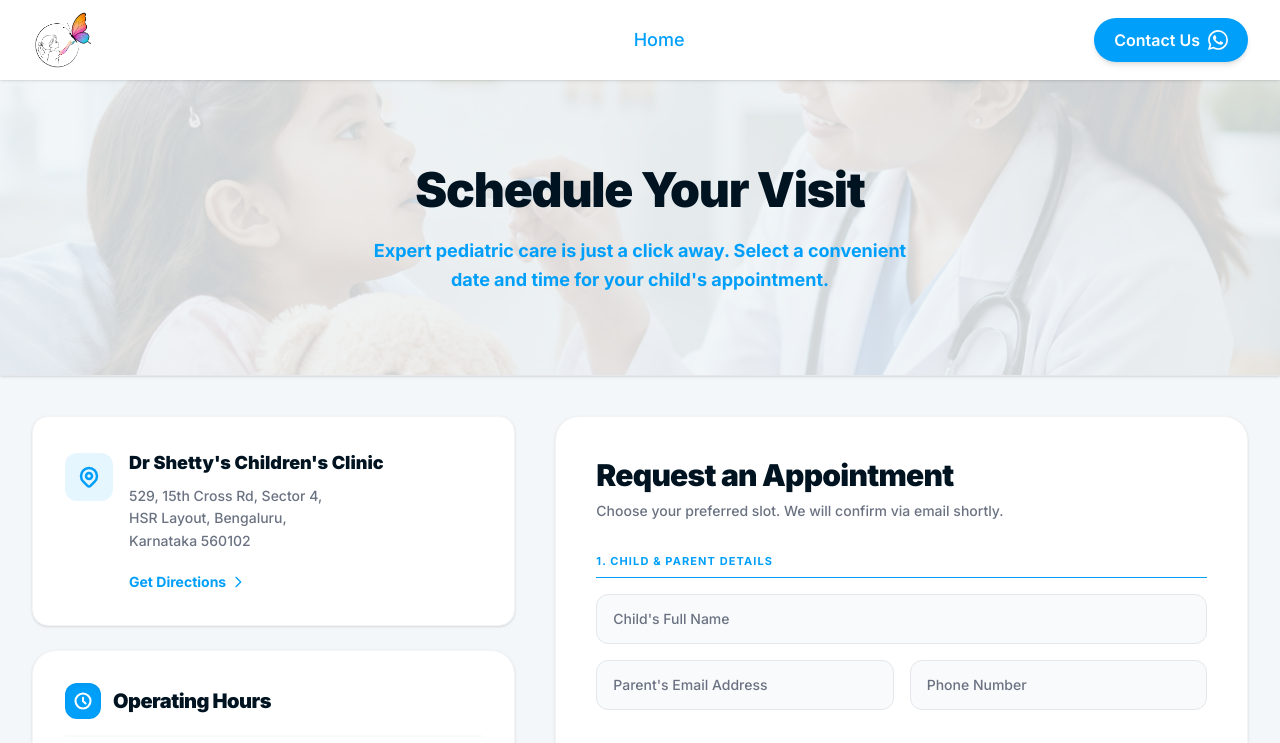
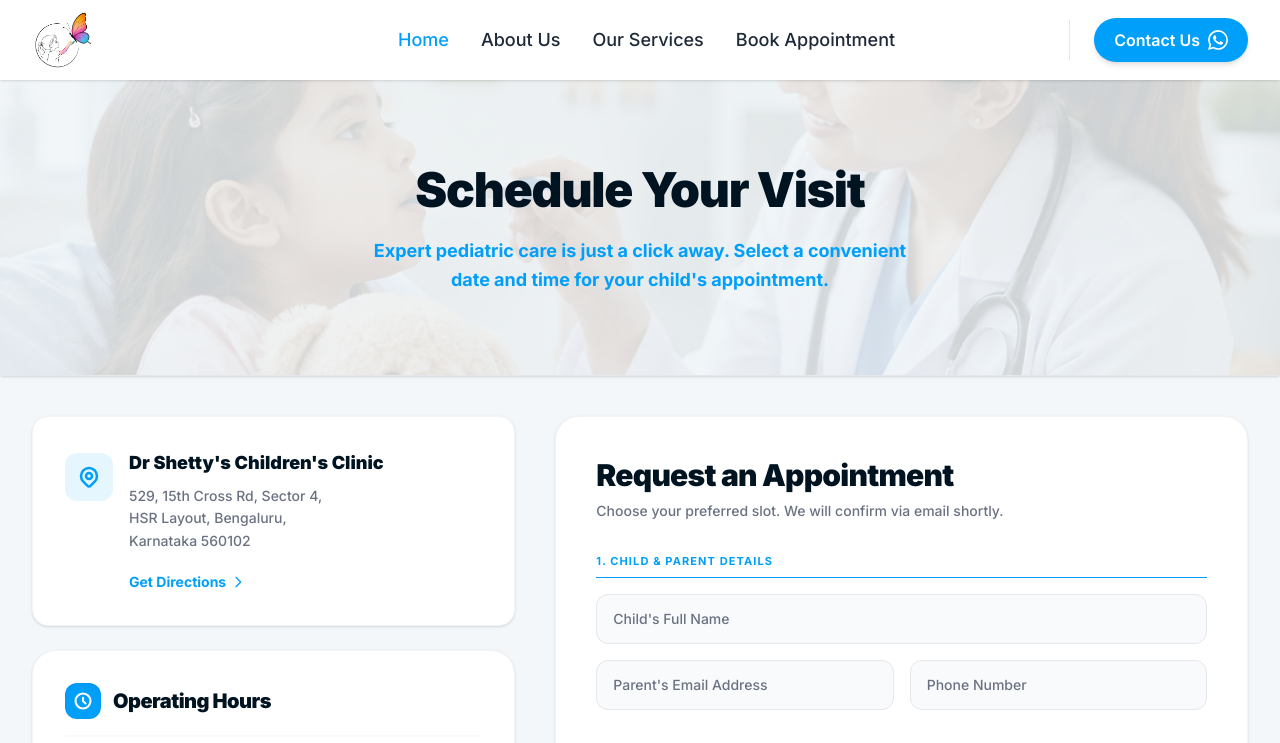
Before and after one commit to Skillmate2026/dr-shettys-clinic, a Next.js app: page / in a window 1280 px wide. Shown: the top 743 px of the page. Built offline with nearby package versions, Linux system fonts and the light colour scheme.

Commit message:
Added Menu Items

```diff
--- a/components/Navbar.tsx
+++ b/components/Navbar.tsx
@@ -10,7 +10,7 @@ export default function Navbar() {
 
           {/* Logo Area */}
           <div className="flex-shrink-0 flex items-center">
-            <Link href="/">
+            <Link href="https://drshettyschildrensclinic.com/">
               <div className="relative w-48 h-16">
                  {/* This pulls your logo.png from the public folder */}
                  <Image
@@ -25,14 +25,26 @@ export default function Navbar() {
           </div>
 
           {/* Center Links (Desktop only) */}
-          <div className="hidden md:flex space-x-8">
-            <Link href="/" className="text-[#009ffa] font-medium text-lg">
+          <div className="hidden md:flex space-x-8 items-center">
+            <Link href="https://drshettyschildrensclinic.com/" className="text-[#009ffa] font-medium text-lg">
               Home
+            </Link>
+            <Link href="https://drshettyschildrensclinic.com/about-us/" className="text-gray-800 hover:text-[#009ffa] font-medium text-lg transition-colors">
+              About Us
+            </Link>
+            <Link href="https://drshettyschildrensclinic.com/our-services/" className="text-gray-800 hover:text-[#009ffa] font-medium text-lg transition-colors">
+              Our Services
+            </Link>
+            <Link href="https://book.drshettyschildrensclinic.com/" className="text-gray-800 hover:text-[#009ffa] font-medium text-lg transition-colors">
+              Book Appointment
             </Link>
           </div>
 
-          {/* Contact Button */}
-          <div className="flex items-center">
+          {/* Contact Button & Divider */}
+          <div className="flex items-center space-x-6">
+            {/* Vertical Divider matching the screenshot */}
+            <div className="hidden md:block h-10 w-px bg-gray-200"></div>
+
             <a
               href="https://wa.me/917019951526"
               target="_blank"
```
